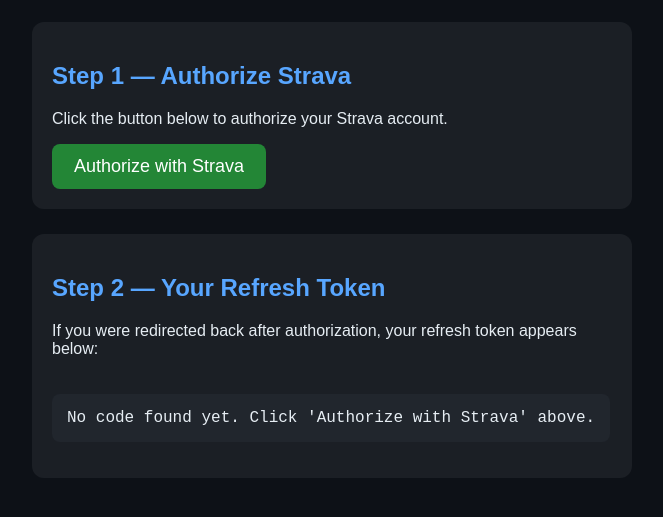
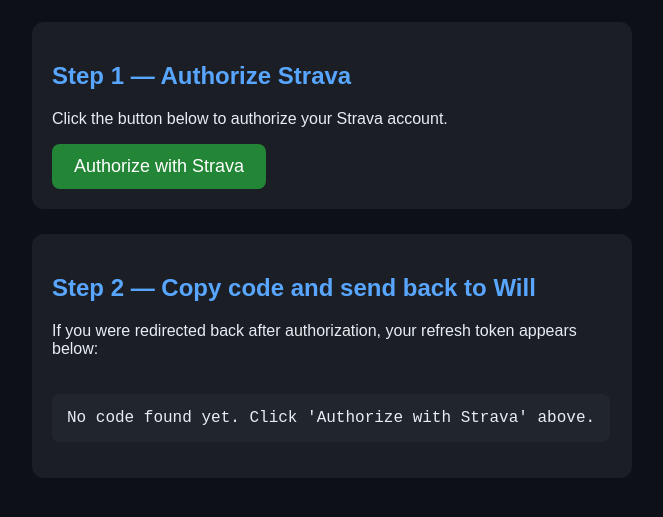
Before and after one commit to tolmanw/strava-auth-link, a plain HTML site: page index.html in a window 1280 px wide. Shown: the part 131-648 px from the top of the page, without its empty margins (308-971 px from the left). Drawn offline with Linux system fonts and the light colour scheme.

Commit message:
Update index.html

```diff
--- a/index.html
+++ b/index.html
@@ -2,7 +2,7 @@
 <html lang="en">
 <head>
 <meta charset="UTF-8">
-<title>Strava Authorization — Troop Dashboard</title>
+<title>Strava Authorisation — Troop Dashboard</title>
 
 <style>
 body {
@@ -42,7 +42,7 @@ h2 { color: #58a6ff; }
 </div>
 
 <div class="box">
-    <h2>Step 2 — Your Refresh Token</h2>
+    <h2>Step 2 — Copy code and send back to Will</h2>
     <p>If you were redirected back after authorization, your refresh token appears below:</p>
     <pre id="code">Waiting for code...</pre>
 </div>
```
